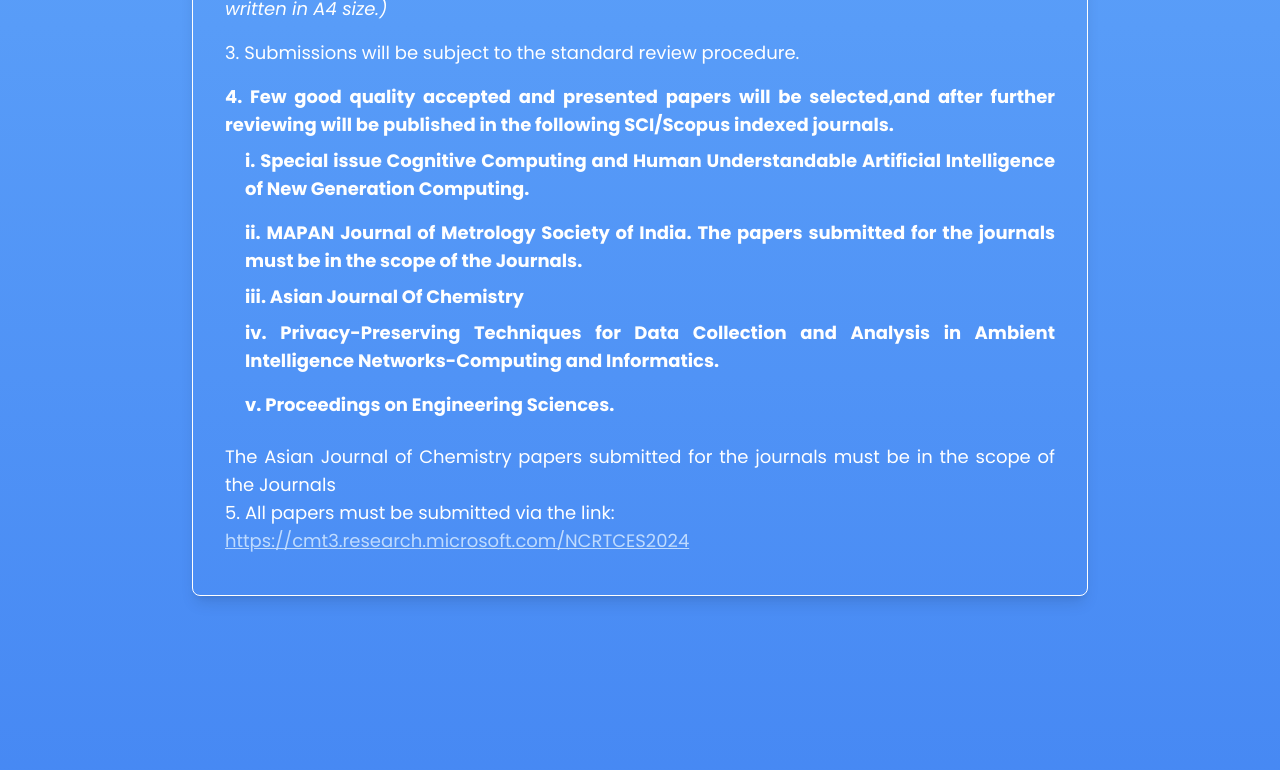
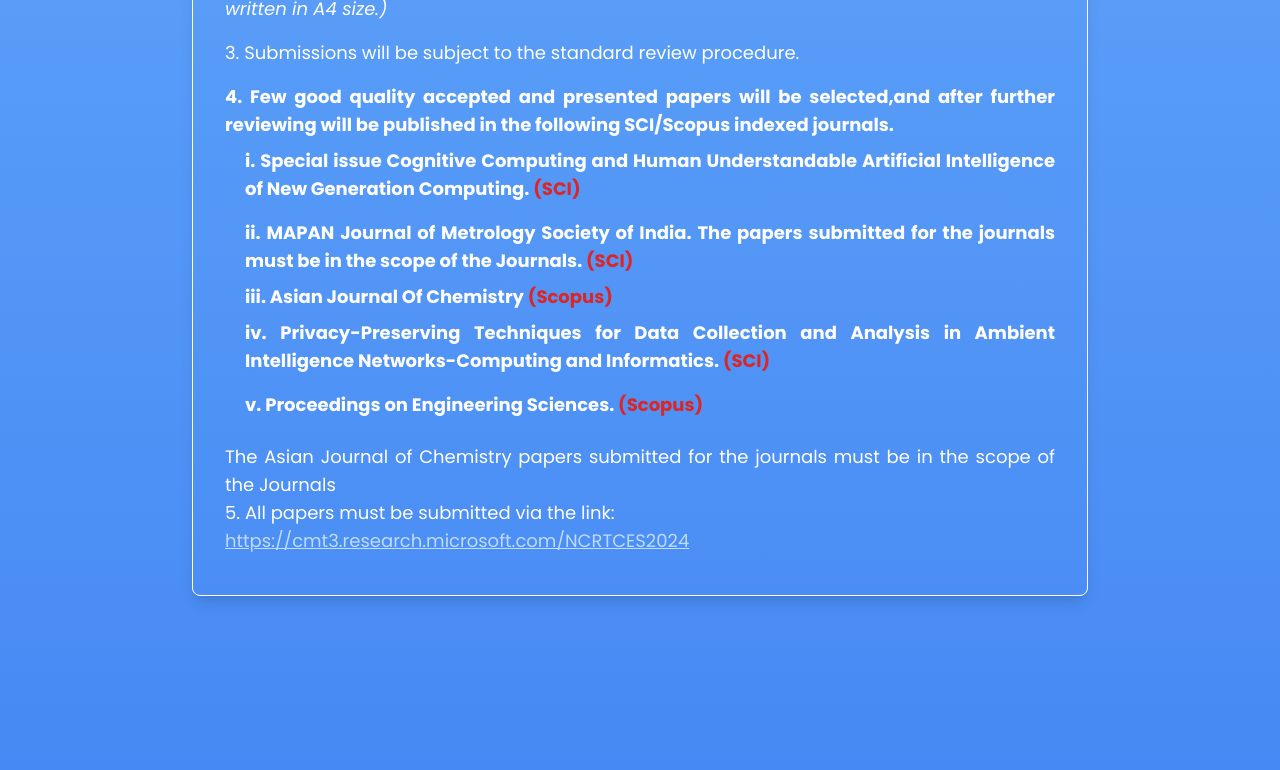
Before and after one commit to c4dr-me/ncrtces-website, a React (Vite) app: page / in a window 1280 px wide. Shown: the part 6380-7150 px from the top of the page. Built offline with nearby package versions, Linux system fonts and the light colour scheme.

Commit message:
new-jour

```diff
--- a/pages/guide.jsx
+++ b/pages/guide.jsx
@@ -23,12 +23,12 @@ const Guide = () => {
                 4. Few good quality accepted and presented papers will be selected,and after further reviewing will be published in the following SCI/Scopus indexed journals.
                 <ul className="list-[lower-roman] list-inside pl-5">
               <li className="py-2 font-bold">
-              Special issue Cognitive Computing and Human Understandable Artificial Intelligence of  New Generation Computing.
+              Special issue Cognitive Computing and Human Understandable Artificial Intelligence of  New Generation Computing. <span className="text-red-600">(SCI)</span>
               </li>
-                  <li className="py-2 font-bold">MAPAN Journal of Metrology Society of India. The papers submitted for the journals must be in the scope of the Journals.</li>
-                  <li>Asian Journal Of Chemistry</li>
-                  <li className="py-2 font-bold">Privacy-Preserving Techniques for Data Collection and Analysis in Ambient Intelligence Networks-Computing and Informatics.</li>
-                  <li className="py-2 font-bold">Proceedings on Engineering Sciences.</li>
+                  <li className="py-2 font-bold">MAPAN Journal of Metrology Society of India. The papers submitted for the journals must be in the scope of the Journals. <span className="text-red-600">(SCI)</span></li>
+                  <li>Asian Journal Of Chemistry <span className="text-red-600">(Scopus)</span></li>
+                  <li className="py-2 font-bold">Privacy-Preserving Techniques for Data Collection and Analysis in Ambient Intelligence Networks-Computing and Informatics. <span className="text-red-600">(SCI)</span></li>
+                  <li className="py-2 font-bold">Proceedings on Engineering Sciences. <span className="text-red-600">(Scopus)</span></li>
                   </ul>
               </p>
               <p className="py-2">
```
